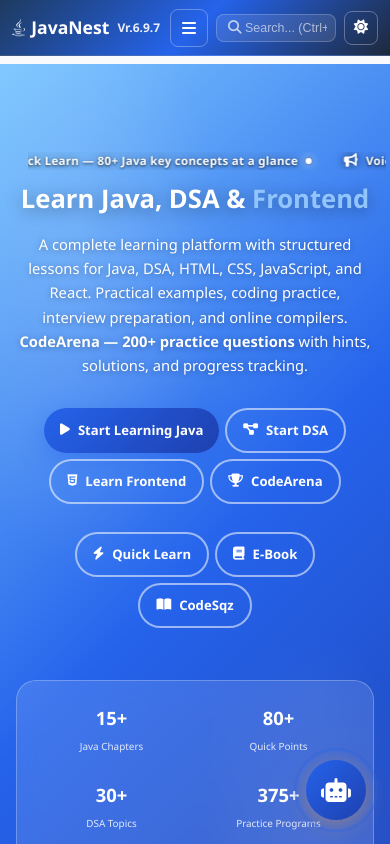
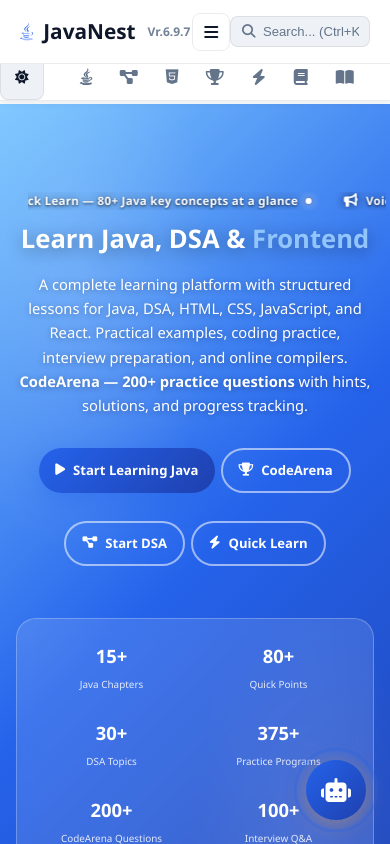
Before and after one commit to abhinavmaurya12/javapath-react, a React (Vite) app: page / in a window 390 px wide. Shown: the top 844 px of the page. Built offline with nearby package versions, Linux system fonts and the light colour scheme.

Commit message:
fix: theme-aware navbar/subbar/footer, mobile sub-nav, sidebar overlap, update-cycle colors, E-Book layout

```diff
--- a/src/App.jsx
+++ b/src/App.jsx
@@ -19,13 +19,15 @@ import RoadmapPage from './pages/RoadmapPage'
 import EBookPage from './pages/EBookPage'
 import CodeSqzPage from './pages/CodeSqzPage'
 import QuickLearnPage from './pages/QuickLearnPage'
+import SubNav from './components/SubNav'
 import FrontendPage from './pages/FrontendPage'
 
-function Layout({ children, hideFooter = false }) {
+function Layout({ children, hideFooter = false, hideSubNav = false }) {
   return (
     <div style={{ display: 'flex', flexDirection: 'column', minHeight: '100vh' }}>
       <Navbar />
-      <main style={{ flex: 1, paddingTop: 64 }}>
+      {!hideSubNav && <SubNav />}
+      <main style={{ flex: 1, paddingTop: hideSubNav ? 'var(--nav-h, 64px)' : 'var(--nav-sub-h, 112px)' }}>
         {children}
       </main>
       {!hideFooter && <Footer />}
@@ -63,7 +65,7 @@ export default function App() {
         <Route path="/javapro" element={<Layout hideFooter><JavaProPage /></Layout>} />
         <Route path="/tryit" element={<Layout hideFooter><TryItPage /></Layout>} />
         <Route path="/roadmap" element={<Layout hideFooter><RoadmapPage /></Layout>} />
-        <Route path="/ebook" element={<Layout hideFooter><EBookPage /></Layout>} />
+        <Route path="/ebook" element={<Layout hideFooter hideSubNav><EBookPage /></Layout>} />
         <Route path="/codesqz" element={<Layout hideFooter><CodeSqzPage /></Layout>} />
         <Route path="/quick-learn" element={<Layout hideFooter><QuickLearnPage /></Layout>} />
         <Route path="/frontend/:track" element={<Layout hideFooter><FrontendPage /></Layout>} />
--- a/src/assets/css/components.css
+++ b/src/assets/css/components.css
@@ -1,14 +1,78 @@
+/* === Footer (theme-aware) === */
+.footer{background:var(--card);border-top:1px solid var(--border);padding:48px 20px 24px;color:var(--text)}
+.footer-grid{display:grid;grid-template-columns:repeat(auto-fit,minmax(200px,1fr));gap:32px;max-width:1200px;margin:0 auto}
+.footer h4{color:var(--text)}
+.footer a{display:block;color:var(--text-muted);font-size:.88rem;margin-bottom:8px;transition:color .2s}
+.footer a:hover{color:var(--primary)}
+.footer-bottom{text-align:center;margin-top:32px;padding-top:20px;border-top:1px solid var(--border);color:var(--text-muted);font-size:.85rem}
+.footer-brand p{color:var(--text-muted);font-size:.88rem;margin-bottom:8px}
+.footer-social{display:flex;gap:12px;margin-top:12px}
+.footer-social a{width:36px;height:36px;border-radius:50%;background:var(--surface);display:flex;align-items:center;justify-content:center;color:var(--text);transition:all .2s;border:1px solid var(--border)}
+.footer-social a:hover{border-color:var(--primary);color:var(--primary);background:var(--surface)}
+
+:root{--nav-h:64px;--nav-sub-h:112px}
+@media(max-width:768px){:root{--nav-h:56px;--nav-sub-h:104px}}
+/* === Sub Navigation Bar (below navbar) === */
+.sub-nav{position:fixed;top:64px;left:0;right:0;z-index:990;background:var(--card);border-bottom:1px solid var(--border);box-shadow:0 2px 8px rgba(0,0,0,.06);overflow:hidden;display:flex;align-items:center}
+/* Sidebar on learn-layout pages must start below BOTH the navbar (64px)
+   and the sub-nav bar (48px), otherwise the sidebar overlaps the sub-nav. */
+.sidebar{top:112px}
+.frontend-sidebar{top:112px}
+/* Mobile-only theme toggle pinned to the LEFT of the sub-nav bar. */
+.sub-nav-theme-btn{display:none;align-items:center;gap:6px;height:44px;padding:0 14px;background:var(--surface);border:1px solid var(--border);color:var(--text);border-radius:8px;cursor:pointer;font-size:.82rem;font-weight:600;flex-shrink:0}
+.sub-nav-theme-btn i{font-size:.85rem}
+@media(max-width:768px){
+  .sub-nav{top:56px}
+  .sub-nav-theme-btn{display:flex}
+  /* On mobile show only the icon, not the "Dark"/"Light" text. */
+  .sub-nav-theme-btn span{display:none}
+  /* On mobile the sidebar drawer must also clear the sub-nav bar. */
+  .sidebar{top:104px}
+  .frontend-sidebar{top:104px}
+  /* When the mobile nav-links menu is open it covers the sub-nav, so hide
+     the sub-nav to avoid a stacked/overlapping mess. */
+  body[data-subnav-hidden] .sub-nav{display:none}
+}
+.sub-nav-inner{display:flex;gap:0;overflow-x:auto;scroll-behavior:smooth;max-width:1200px;margin:0 auto;padding:0 16px;scrollbar-width:none}
+.sub-nav-inner::-webkit-scrollbar{display:none}
+.sub-nav-item{display:inline-flex;align-items:center;gap:8px;padding:12px 18px;color:var(--text-muted);text-decoration:none;font-size:.88rem;font-weight:600;white-space:nowrap;transition:all .2s;border-bottom:3px solid transparent;flex-shrink:0}
+.sub-nav-item:hover{color:var(--primary);background:var(--surface)}
+.sub-nav-item.active{color:var(--primary);border-bottom-color:var(--primary);background:var(--surface)}
+.sub-nav-item i{font-size:.85rem}
+@media(max-width:768px){.sub-nav-item{padding:10px 14px;font-size:.82rem}.sub-nav{top:56px}}
+@media(max-width:480px){.sub-nav-item span{display:none}.sub-nav-item i{font-size:1rem}}
+
 /* === Navbar, Search, Buttons === */
-.navbar{position:fixed;top:0;left:0;right:0;z-index:1000;background:var(--card);border-bottom:1px solid var(--border);padding:0 20px;height:64px;display:flex;align-items:center;justify-content:space-between;backdrop-filter:blur(10px);overflow:visible}
-.nav-brand{display:flex;align-items:center;gap:10px;font-size:1.3rem;font-weight:700;color:var(--primary)}
+/* Theme-aware navbar overrides (components.css loads after style.css so it
+   wins). style.css hardcodes a blue gradient + white text which renders
+   invisible in light mode (white-on-white). Use CSS variables instead. */
+.navbar{position:fixed;top:0;left:0;right:0;z-index:1000;background:var(--card);border-bottom:1px solid var(--border);padding:0 20px;height:64px;display:flex;align-items:center;justify-content:space-between;backdrop-filter:blur(10px);overflow:visible;color:var(--text)}
+.nav-brand{display:flex;align-items:center;gap:10px;font-size:1.3rem;font-weight:700;color:var(--text)}
 .nav-brand i{color:var(--primary)}
-.nav-links{display:flex;gap:8px;align-items:center}
+.nav-brand .nav-version{color:var(--text-muted)}
+.nav-links{gap:8px;align-items:center}
 .nav-links a{padding:8px 16px;border-radius:8px;color:var(--text);font-size:.9rem;transition:all .2s}
 .nav-links a:hover,.nav-links a.active{background:var(--surface);color:var(--primary)}
+.nav-links a.active{font-weight:600}
+.nav-dropdown{position:relative}
+.nav-dropdown>*{color:var(--text)}
+.dropdown-menu{display:none;position:absolute;top:100%;left:0;background:var(--card);border:1px solid var(--border);border-radius:var(--radius);padding:8px 0;min-width:180px;box-shadow:0 12px 40px rgba(0,0,0,.3);z-index:1001}
+.dropdown-menu a{display:block;padding:10px 20px;color:var(--text);font-size:.88rem;transition:all .2s;white-space:nowrap}
+.dropdown-menu a:hover{background:var(--surface);color:var(--primary)}
 .nav-right{display:flex;align-items:center;gap:12px}
-.search-box{position:relative}
-.search-box input{background:var(--surface);border:1px solid var(--border);color:var(--text);padding:8px 12px 8px 36px;border-radius:8px;width:220px;font-size:.85rem;transition:all .3s}
-.search-box input:focus{outline:none;border-color:var(--primary);width:280px}
+.navbar .search-box input{background:var(--surface);border:1px solid var(--border);color:var(--text)}
+.navbar .search-box input::placeholder{color:var(--text-muted)}
+.navbar .search-box input:focus{border-color:var(--primary)}
+/* Override the hardcoded blue gradient + white text used by the mobile
+   dropdown menu (style.css) so it follows the active theme. */
+.nav-links.open .nav-dropdown .dropdown-menu{background:var(--card);border:1px solid var(--border)}
+.nav-links.open .nav-dropdown .dropdown-menu a{color:var(--text)}
+.nav-links.open .nav-dropdown .dropdown-menu a:hover{background:var(--surface);color:var(--primary)}
+/* Search icon color must follow the theme (was hardcoded white -> invisible
+   in light mode). */
+.navbar .search-box i{color:var(--text-muted)}
+.theme-btn,.mobile-menu-btn{background:none;border:1px solid var(--border);color:var(--text)}
+.theme-btn:hover,.mobile-menu-btn:hover{background:var(--surface);color:var(--primary);border-color:var(--primary)}
 .search-results{position:absolute;top:calc(100% + 4px);left:0;right:0;background:var(--card);border:1px solid var(--border);border-radius:var(--radius);max-height:300px;overflow-y:auto;display:none;z-index:9999;box-shadow:0 8px 24px rgba(0,0,0,.3)}
 .search-results.show{display:block}
 .search-item{padding:10px 14px;color:var(--text);font-size:.85rem;border-bottom:1px solid var(--border);cursor:pointer;display:flex;align-items:center;gap:8px}
@@ -17,14 +81,21 @@
 .search-item .search-label{color:var(--text-muted);font-size:.75rem;margin-left:auto}
 .theme-btn,.mobile-menu-btn{background:none;border:1px solid var(--border);color:var(--text);width:38px;height:38px;border-radius:8px;cursor:pointer;display:flex;align-items:center;justify-content:center;font-size:1rem;transition:all .2s}
 .theme-btn:hover,.mobile-menu-btn:hover{background:var(--surface);color:var(--primary);border-color:var(--primary)}
-.mobile-menu-btn{display:none}
+/* Hamburger is mobile-only: hide it on desktop. */
+@media(min-width:769px){.mobile-menu-btn{display:none}}
+/* On mobile show only the search bar + hamburger; hide the theme toggle so
+   the small navbar isn't crowded. */
+@media(max-width:768px){.nav-right .theme-btn{display:none}.nav-right{gap:6px}}
 .page{display:none;padding-top:64px;min-height:100vh}.page.active{display:block}
 .hero{background:linear-gradient(135deg,#cfd8e6 0%,#9fb4cc 35%,#5a7289 65%,#1a1a1a 100%);padding:100px 20px 80px;text-align:center;color:#fff;position:relative;overflow:hidden}
 
 /* 5-Day Update Cycle */
 .update-cycle{background:linear-gradient(135deg,#1a1a2e 0%,#16213e 50%,#0f3460 100%);padding:60px 24px;text-align:center;position:relative;overflow:hidden}
+[data-theme="light"] .update-cycle{background:linear-gradient(135deg,#eef2ff 0%,#e0e7ff 50%,#dbeafe 100%)}
 .update-cycle::before{content:'';position:absolute;top:-50%;left:-20%;width:400px;height:400px;background:rgba(248,152,32,.08);border-radius:50%;animation:floatOrb 8s ease-in-out infinite}
 .update-cycle::after{content:'';position:absolute;bottom:-30%;right:-10%;width:300px;height:300px;background:rgba(83,130,161,.08);border-radius:50%;animation:floatOrb 10s ease-in-out infinite reverse}
+[data-theme="light"] .update-cycle::before{background:rgba(37,99,235,.10)}
+[data-theme="light"] .update-cycle::after{background:rgba(99,102,241,.10)}
 @keyframes floatOrb{0%,100%{transform:translate(0,0)}50%{transform:translate(30px,-40px)}}
 .update-cycle-inner{max-width:700px;margin:0 auto;position:relative;z-index:1}
 .cycle-badge{display:inline-flex;align-items:center;gap:8px;background:rgba(248,152,32,.15);border:1px solid rgba(248,152,32,.3);color:var(--primary);padding:8px 20px;border-radius:50px;font-size:.85rem;font-weight:600;margin-bottom:20px;animation:fadeSlideDown .6s ease-out}
@@ -36,10 +107,14 @@
 .cycle-timeline{display:flex;justify-content:center;gap:8px;margin-bottom:40px;flex-wrap:wrap}
 .cycle-day{display:flex;flex-direction:column;align-items:center;gap:0;animation:popIn .5s ease-out calc(var(--delay) * .12s) both}
 .day-dot{width:14px;height:14px;border-radius:50%;background:var(--primary);box-shadow:0 0 12px rgba(248,152,32,.5);position:relative;z-index:2;animation:pulse 2s ease-in-out infinite;animation-delay:calc(var(--delay) * .3s)}
-.day-card{background:var(--surface);border:1px solid var(--border);border-radius:12px;padding:16px 20px;min-width:110px;backdrop-filter:blur(8px);transition:all .3s}
+/* Cards need enough contrast against the section background in both themes
+   (var(--surface) nearly vanishes on the dark section in dark mode). */
+.day-card{background:var(--card);border:1px solid var(--border);border-radius:12px;padding:16px 20px;min-width:110px;backdrop-filter:blur(8px);transition:all .3s}
 .day-card:hover{background:rgba(248,152,32,.12);border-color:rgba(248,152,32,.3);transform:translateY(-4px)}
 .day-label{display:block;font-size:.75rem;color:var(--primary);font-weight:700;text-transform:uppercase;letter-spacing:1px;margin-bottom:4px}
-.day-task{display:block;font-size:.85rem;color:var(--text);font-weight:500}
+.day-task{display:block;font-size:.85rem;font-weight:500}
+[data-theme="dark"] .day-task{color:#e8eefc}
+[data-theme="light"] .day-task{color:#0f172a}
 @keyframes fadeSlideDown{from{opacity:0;transform:translateY(-20px)}to{opacity:1;transform:translateY(0)}}
 @keyframes popIn{from{opacity:0;transform:scale(.5) translateY(20px)}to{opacity:1;transform:scale(1) translateY(0)}}
 @keyframes pulse{0%,100%{box-shadow:0 0 12px rgba(248,152,32,.4)}50%{box-shadow:0 0 24px rgba(248,152,32,.8)}}
--- a/src/assets/css/ebook.css
+++ b/src/assets/css/ebook.css
@@ -2,7 +2,7 @@
 /* E-book layout: sidebar (pages) + main content, like the learn-section sidebar */
 .ebook-layout {
   display: flex;
-  height: calc(100vh - 64px);
+  height: calc(100vh - var(--nav-sub-h, 112px));
   overflow: hidden;
   background: var(--bg);
 }
@@ -11,7 +11,7 @@
   background: var(--card);
   border-right: 1px solid var(--border);
   position: fixed;
-  top: 64px;
+  top: var(--nav-sub-h, 112px);
   bottom: 0;
   left: 0;
   overflow-y: auto;
--- a/src/components/Footer.jsx
+++ b/src/components/Footer.jsx
@@ -8,7 +8,7 @@ export default function Footer() {
         <div className="footer-brand">
           <h4><i className="fa-brands fa-java"></i> JavaNest</h4>
           <p>Learn Java, DSA &amp; Frontend</p>
-          <p style={{ color: 'rgba(255,255,255,.75)', fontSize: '.85rem', marginTop: 8 }}>A complete learning platform with structured lessons for Java, DSA, HTML, CSS, JavaScript, and React. Practical examples, coding practice, interview preparation, and online compilers. CodeArena — 200+ practice questions with hints, solutions, and progress tracking.</p>
+          <p style={{ color: 'var(--text-muted)', fontSize: '.85rem', marginTop: 8 }}>A complete learning platform with structured lessons for Java, DSA, HTML, CSS, JavaScript, and React. Practical examples, coding practice, interview preparation, and online compilers. CodeArena — 200+ practice questions with hints, solutions, and progress tracking.</p>
           <div className="footer-social">
             <a href="https://github.com/abhinavmaurya12" target="_blank" rel="noopener"><i className="fab fa-github"></i></a>
             <a href="https://www.linkedin.com/in/abhinavmaurya1/" target="_blank" rel="noopener"><i className="fab fa-linkedin-in"></i></a>
--- a/src/components/Navbar.jsx
+++ b/src/components/Navbar.jsx
@@ -57,13 +57,37 @@ export default function Navbar() {
     applyTheme(theme)
   }, [theme])
 
+  // Keep this toggle in sync with the mobile SubNav theme toggle.
+  useEffect(() => {
+    function onThemeChange(e) { setTheme(e.detail.theme) }
+    window.addEventListener('themechange', onThemeChange)
+    return () => window.removeEventListener('themechange', onThemeChange)
+  }, [])
+
   function toggleTheme() {
-    setTheme(t => (t === 'dark' ? 'light' : 'dark'))
+    const next = theme === 'dark' ? 'light' : 'dark'
+    applyTheme(next)
+    setTheme(next)
+    // Keep the mobile SubNav theme toggle in sync with this one.
+    window.dispatchEvent(new CustomEvent('themechange', { detail: { theme: next } }))
   }
 
   function closeAll() {
     setMenuOpen(false)
     setDropdownOpen(false)
+    document.body.removeAttribute('data-subnav-hidden')
+  }
+
+  function toggleMenu() {
+    setMenuOpen(o => {
+      const next = !o
+      // When the mobile nav-links menu opens it covers the sub-nav bar, so
+      // hide the sub-nav to avoid a stacked/overlapping mess.
+      if (next) document.body.setAttribute('data-subnav-hidden', '1')
+      else document.body.removeAttribute('data-subnav-hidden')
+      setDropdownOpen(false)
+      return next
+    })
   }
 
   // Close mobile menu + dropdowns on resize
@@ -96,7 +120,7 @@ export default function Navbar() {
       <div className="nav-brand">
         <i className="fa-brands fa-java"></i> JavaNest <span className="nav-version">Vr.6.9.7</span>
       </div>
-      <button className="mobile-menu-btn" onClick={e => { e.stopPropagation(); setMenuOpen(!menuOpen); setDropdownOpen(false) }}>
+      <button className="mobile-menu-btn" onClick={e => { e.stopPropagation(); toggleMenu() }}>
         <i className="fas fa-bars"></i>
       </button>
       <div className={'nav-links' + (menuOpen ? ' open' : '')} id="navLinks">
@@ -114,10 +138,10 @@ export default function Navbar() {
         ) : (
           <div className={'nav-dropdown' + (dropdownOpen ? ' open' : '')}>
             <span
-              style={{ padding: '8px 16px', cursor: 'pointer', display: 'flex', alignItems: 'center', gap: 6, color: '#fff' }}
+              style={{ padding: '8px 16px', cursor: 'pointer', display: 'flex', alignItems: 'center', gap: 6, color: 'var(--text)' }}
               onClick={e => { e.stopPropagation(); setDropdownOpen(!dropdownOpen) }}
             >
-              Frontend <i className="fas fa-chevron-down" style={{ fontSize: '.7rem', color: '#fff' }}></i>
+              Frontend <i className="fas fa-chevron-down" style={{ fontSize: '.7rem', color: 'var(--text-muted)' }}></i>
             </span>
             <div className="dropdown-menu">
               {FRONTEND_DROPDOWN.map(item => (
--- a/src/components/Search.jsx
+++ b/src/components/Search.jsx
@@ -155,7 +155,7 @@ export default function Search() {
 
   return (
     <div className="search-box" style={{ position: 'relative' }}>
-      <i className="fas fa-search" style={{ position: 'absolute', left: 12, top: '50%', transform: 'translateY(-50%)', color: 'rgba(255,255,255,.7)', fontSize: '.85rem', pointerEvents: 'none' }}></i>
+      <i className="fas fa-search" style={{ position: 'absolute', left: 12, top: '50%', transform: 'translateY(-50%)', fontSize: '.85rem', pointerEvents: 'none' }}></i>
       <input
         ref={inputRef}
         type="text"
--- /dev/null
+++ b/src/components/SubNav.jsx
@@ -0,0 +1,83 @@
+import React, { useEffect, useState } from 'react'
+import { Link, useLocation } from 'react-router-dom'
+
+const SUB_NAV = [
+  { label: 'Start Learning Java', to: '/java', icon: 'fa-brands fa-java' },
+  { label: 'Start DSA', to: '/dsa', icon: 'fa-project-diagram' },
+  { label: 'Learn Frontend', to: '/frontend/html', icon: 'fab fa-html5' },
+  { label: 'CodeArena', to: '/codearena', icon: 'fa-trophy' },
+  { label: 'Quick Learn', to: '/quick-learn', icon: 'fa-bolt' },
+  { label: 'E-Book', to: '/ebook', icon: 'fa-book' },
+  { label: 'CodeSqz', to: '/codesqz', icon: 'fa-book-open' }
+]
+
+const THEME_PAINT = {
+  dark: { bg: '#0b1220', text: '#e8eefc' },
+  light: { bg: '#f8fafc', text: '#0f172a' }
+}
+
+function applyTheme(theme) {
+  document.documentElement.setAttribute('data-theme', theme)
+  localStorage.setItem('theme', theme)
+  const paint = THEME_PAINT[theme] || THEME_PAINT.light
+  document.documentElement.style.background = paint.bg
+  document.documentElement.style.color = paint.text
+  if (document.body) {
+    document.body.style.background = paint.bg
+    document.body.style.color = paint.text
+  }
+}
+
+export default function SubNav() {
+  const location = useLocation()
+  const [theme, setTheme] = useState(() => {
+    const t = localStorage.getItem('theme')
+    return (t !== 'dark' && t !== 'light') ? 'light' : t
+  })
+
+  // Keep this toggle in sync with the Navbar toggle (both share the same
+  // theme source via the 'themechange' custom event).
+  useEffect(() => {
+    function onThemeChange(e) { setTheme(e.detail.theme) }
+    window.addEventListener('themechange', onThemeChange)
+    return () => window.removeEventListener('themechange', onThemeChange)
+  }, [])
+
+  function toggleTheme() {
+    const next = theme === 'dark' ? 'light' : 'dark'
+    applyTheme(next)
+    window.dispatchEvent(new CustomEvent('themechange', { detail: { theme: next } }))
+  }
+
+  function isActive(to) {
+    if (to === '/') return location.pathname === '/'
+    return location.pathname === to || location.pathname.startsWith(to + '/')
+  }
+
+  return (
+    <nav className="sub-nav">
+      {/* Mobile-only theme toggle pinned to the LEFT of the sub-nav bar. */}
+      <button
+        className="sub-nav-theme-btn"
+        onClick={toggleTheme}
+        title={theme.charAt(0).toUpperCase() + theme.slice(1) + ' Mode'}
+        aria-label="Toggle theme"
+      >
+        <i className={'fas ' + (theme === 'dark' ? 'fa-moon' : 'fa-sun')}></i>
+        <span>{theme === 'dark' ? 'Dark' : 'Light'}</span>
+      </button>
+      <div className="sub-nav-inner">
+        {SUB_NAV.map(item => (
+          <Link
+            key={item.to}
+            to={item.to}
+            className={'sub-nav-item' + (isActive(item.to) ? ' active' : '')}
+          >
+            <i className={'fas ' + item.icon}></i>
+            <span>{item.label}</span>
+          </Link>
+        ))}
+      </div>
+    </nav>
+  )
+}
--- a/src/main.jsx
+++ b/src/main.jsx
@@ -7,6 +7,8 @@ import './assets/css/coding-practice.css'
 import './assets/css/programminghub.css'
 import './assets/css/ebook.css'
 import './assets/css/quicklearn.css'
+import './assets/css/responsive.css'
+import './assets/css/components.css'
 
 // vite.config.js sets base: '/javapath/javapathapp/' for local dev. For the
 // GitHub Pages deployment of this repo the app is served from the repo root
--- a/src/pages/HomePage.jsx
+++ b/src/pages/HomePage.jsx
@@ -151,15 +151,14 @@ export default function HomePage() {
             <p>A complete learning platform with structured lessons for Java, DSA, HTML, CSS, JavaScript, and React. Practical examples, coding practice, interview preparation, and online compilers. <strong>CodeArena — 200+ practice questions</strong> with hints, solutions, and progress tracking.</p>
 <div className="ph-hero-btns">
             <Link to="/java" className="ph-btn ph-btn-primary"><i className="fas fa-play"></i> Start Learning Java</Link>
-
-            <Link to="/dsa" className="ph-btn ph-btn-outline ph-btn-outline--hero"><i className="fas fa-project-diagram"></i> Start DSA</Link>
-            <Link to="/frontend/html" className="ph-btn ph-btn-outline ph-btn-outline--hero"><i className="fab fa-html5"></i> Learn Frontend</Link>
+            {/* <Link to="/frontend/html" className="ph-btn ph-btn-outline ph-btn-outline--hero"><i className="fab fa-html5"></i> Learn Frontend</Link> */}
             <Link to="/codearena" className="ph-btn ph-btn-outline ph-btn-outline--hero"><i className="fas fa-trophy"></i> CodeArena</Link>
           </div>
           <div className="ph-hero-btns ph-hero-btns--second">
+            <Link to="/dsa" className="ph-btn ph-btn-outline ph-btn-outline--hero"><i className="fas fa-project-diagram"></i> Start DSA</Link>
              <Link to="/quick-learn" className="ph-btn ph-btn-outline ph-btn-outline--hero"><i className="fas fa-bolt"></i> Quick Learn</Link>
-            <Link to="/ebook" className="ph-btn ph-btn-outline ph-btn-outline--hero"><i className="fas fa-book"></i> E-Book</Link>
-            <Link to="/codesqz" className="ph-btn ph-btn-outline ph-btn-outline--hero"><i className="fas fa-book-open"></i> CodeSqz</Link>
+            {/* <Link to="/ebook" className="ph-btn ph-btn-outline ph-btn-outline--hero"><i className="fas fa-book"></i> E-Book</Link> */}
+            {/* <Link to="/codesqz" className="ph-btn ph-btn-outline ph-btn-outline--hero"><i className="fas fa-book-open"></i> CodeSqz</Link> */}
           </div>
           </div>
           <div className="ph-hero-right">
```
Also changed, not shown: 2 other files (tests, documents, lock files or other folders).
